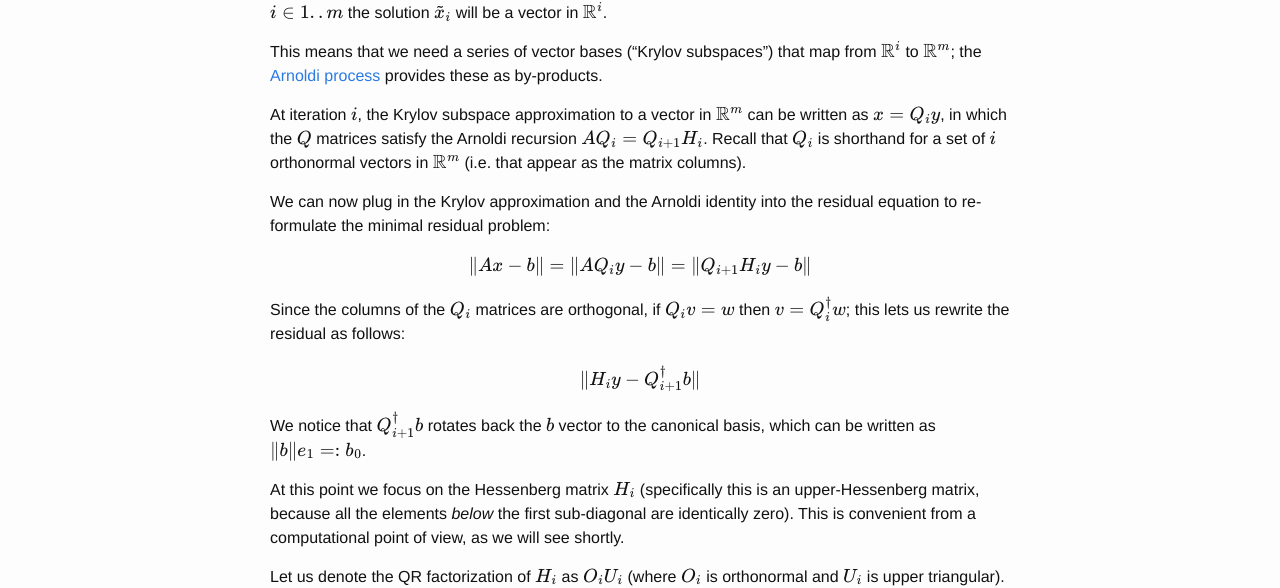
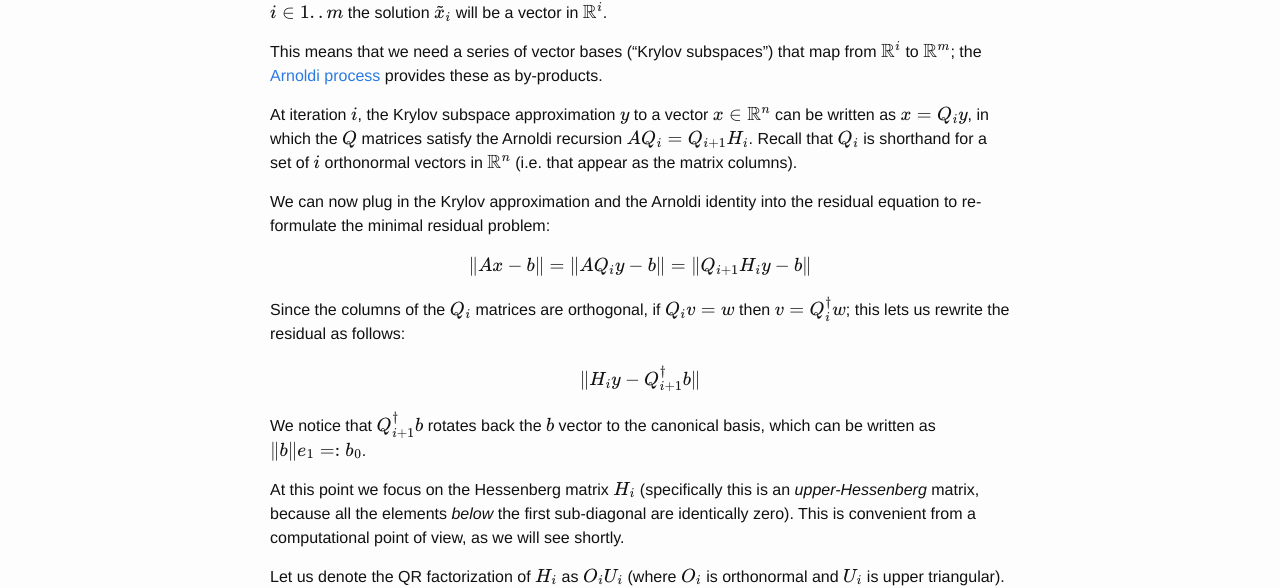
Before and after one commit to ocramz/ocramz.github.io, a Jekyll site: the page built from _posts/2017-02-06-gmres.markdown, in a window 1280 px wide. Shown: the part 557-1145 px from the top of the page. Built offline with Jekyll 4.4.1, drawn with Linux system fonts in a browser that asks for light colours; formulas are drawn with MathJax 3.

Commit message:
added GKL

```diff
--- a/_posts/2017-02-06-gmres.markdown
+++ b/_posts/2017-02-06-gmres.markdown
@@ -20,7 +20,7 @@
 
 This means that we need a series of vector bases ("Krylov subspaces") that map from $$\mathbb{R}^i$$ to $$\mathbb{R}^m$$; the [Arnoldi process](https://ocramz.github.io/mathematics/tutorials/2016/11/09/arnoldi-alt.html) provides these as by-products.
 
-At iteration $$i$$, the Krylov subspace approximation to a vector in $$\mathbb{R}^m$$ can be written as $$x = Q_i y$$, in which the $$Q$$ matrices satisfy the Arnoldi recursion $$A Q_i = Q_{i+1} H_i$$. Recall that $$Q_i$$ is shorthand for a set of $$i$$ orthonormal vectors in $$\mathbb{R}^m$$ (i.e. that appear as the matrix columns).
+At iteration $$i$$, the Krylov subspace approximation $$y$$ to a vector $$x \in \mathbb{R}^n$$ can be written as $$x = Q_i y$$, in which the $$Q$$ matrices satisfy the Arnoldi recursion $$A Q_i = Q_{i+1} H_i$$. Recall that $$Q_i$$ is shorthand for a set of $$i$$ orthonormal vectors in $$\mathbb{R}^n$$ (i.e. that appear as the matrix columns).
 
 We can now plug in the Krylov approximation and the Arnoldi identity into the residual equation to re-formulate the minimal residual problem:
 
@@ -36,7 +36,7 @@
 
 We notice that $$Q_{i+1}^\dagger b$$ rotates back the $$b$$ vector to the canonical basis, which can be written as $$\|b\| e_1 =: b_0$$.
 
-At this point we focus on the Hessenberg matrix $$H_i$$ (specifically this is an upper-Hessenberg matrix, because all the elements _below_ the first sub-diagonal are identically zero). This is convenient from a computational point of view, as we will see shortly.
+At this point we focus on the Hessenberg matrix $$H_i$$ (specifically this is an _upper-Hessenberg_ matrix, because all the elements _below_ the first sub-diagonal are identically zero). This is convenient from a computational point of view, as we will see shortly.
 
 Let us denote the QR factorization of $$H_i$$ as $$O_i U_i$$ (where $$O_i$$ is orthonormal and $$U_i$$ is upper triangular). Since the QR factorization operates on the sub-diagonal nonzero elements of its input matrix, applying it to a Hessenberg matrix means that only at most $$i-2$$ rotations will be required in order to produce its answer.
 
```
Also changed, not shown: _posts/2017-02-07-golub-kahan-lanczos.markdown (added, +29 -0 lines).
